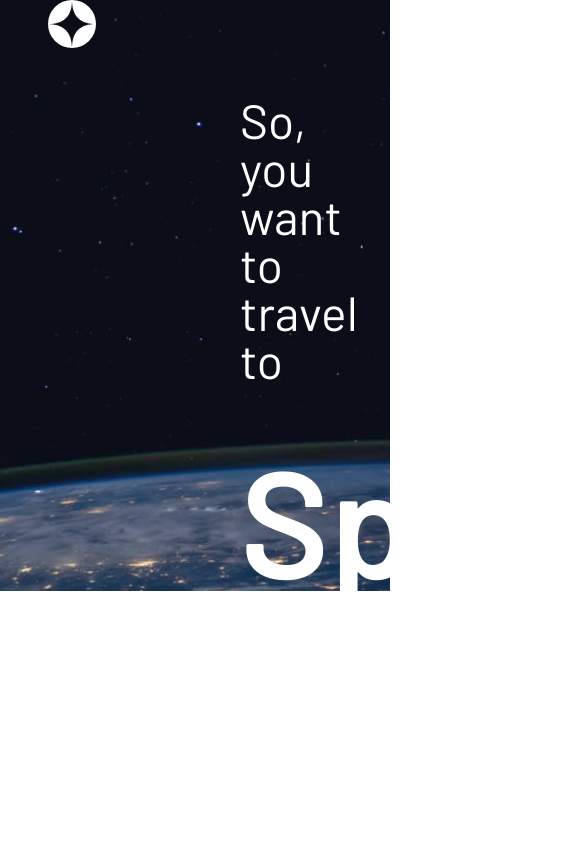
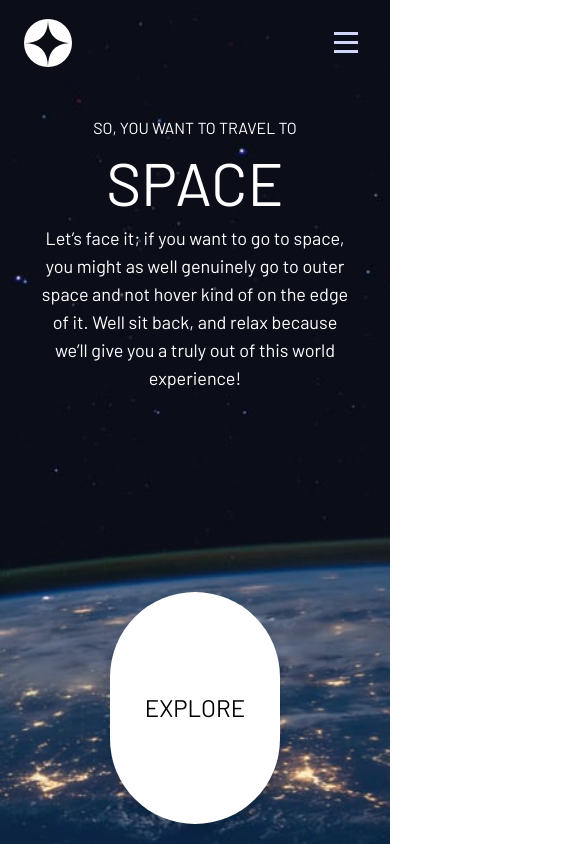
Before and after one commit to emanuel-ra/Space-tourism-website, a React (Vite) app: page / in a window 390 px wide. Shown: the top 844 px of the page, 585 px wide, since content can reach past the window. Built offline with nearby package versions, Linux system fonts and the light colour scheme; a web font is replaced by a local one.

Commit message:
home page created and mobile menu

```diff
--- a/src/App.jsx
+++ b/src/App.jsx
@@ -7,12 +7,13 @@ import Home from "./Home";
 import Destination from "./Destination";
 import Crew from "./Crew";
 import Technology from "./Technology";
-
+import Aside from "./components/Aside";
 function App() {
   return (
     <>
       <main>
         <Header/>
+        <Aside />
         <Routes>
           <Route path="/" element={<Home />} />
           <Route path="/destination" element={<Destination />} />
--- a/src/Home.jsx
+++ b/src/Home.jsx
@@ -2,7 +2,7 @@ import Body from './Home/Body'
 
 function Home() {
   return (
-    <section className={`background-home min-w-full min-h-full flex justify-center items-end`}>
+    <section className={`background-home min-w-full min-h-screen flex justify-center lg:items-end`}>
       <Body />
     </section>
   )
--- a/src/Home/Body.jsx
+++ b/src/Home/Body.jsx
@@ -2,22 +2,26 @@ import React from "react";
 
 function Body() {
   return (
-    <article className="w-full grid grid-cols-1 lg:grid-cols-2 p-24 h-[70vh] font-barlow">
-      <article className="text-white pl-36 space-y-5">
-        <h1 className="text-5xl font-light">So, you want to travel to</h1>
-        <h2 className="text-[9.5rem] font-semibold">Space</h2>
-        <blockquote className="text-lg">
-          Let’s face it; if you want to go to space, you might as <br />
-          well genuinely go to outer space and not hover kind of <br />
-          on the edge of it. Well sit back, and relax because we’ll <br />
+    <article className="w-full grid grid-cols-1 lg:grid-cols-2 px-10 py-5 lg:p-24 lg:h-[70vh] font-barlow text-center lg:text-left mt-24 lg:mt-0">
+
+      <article className="flex flex-col text-white space-y-3 md:mt-24 lg:pl-36 lg:space-y-5 lg:justify-start ">
+        <h1 className="text-1xl md:text-4xl lg:text-5xl font-light uppercase">So, you want to travel to</h1>
+        <h2 className="text-6xl md:text-[9.5rem] uppercase">Space</h2>
+
+        <blockquote className="text-lg  md:w-1/2 md:mx-auto lg:mx-0 lg:w-[60%]">
+          Let’s face it; if you want to go to space, you might as
+          well genuinely go to outer space and not hover kind of
+          on the edge of it. Well sit back, and relax because we’ll
           give you a truly out of this world experience!
         </blockquote>
       </article>
+
       <article className="flex items-center justify-center">
-        <div className="flex items-center rounded-full justify-center w-[40%] h-[70%] p-10 hover:bg-white/25 hover:backdrop-blur-sm">
-            <button className="bg-white h-full w-full  rounded-full text-4xl shadow-lg">Explore</button>
+        <div className="flex items-center rounded-full w-[55%] h-[100%] md:w-[40%] md:h-[90%] lg:w-[40%] lg:h-[70%] lg:p-10 hover:bg-white/25 hover:backdrop-blur-sm ">
+            <button className="bg-white h-full w-full  rounded-full text-2xl  md:text-4xl shadow-lg uppercase">Explore</button>
         </div>
       </article>
+
     </article>
   );
 }
--- /dev/null
+++ b/src/components/Aside.jsx
@@ -0,0 +1,46 @@
+import { NavLink } from "react-router-dom";
+import {routes} from "../data/menu"
+import close from "../assets/shared/icon-close.svg";
+
+function Aside() {
+  return (
+    <>
+        <aside id="side_mobile_menu" className="w-[65%] min-h-screen absolute bg-white/10 backdrop-blur-md right-0 transition-all ease-in-out duration-150 hidden">
+            <section className="w-full flex justify-end p-6">
+                <button onClick={
+                        () => {
+                            let sideMenu = document.getElementById('side_mobile_menu');
+                            sideMenu.classList.toggle('hidden')
+                        }
+                    }>
+                    <img src={close} alt="" />
+                </button>
+            </section>
+            <ul className="flex flex-col">
+                {routes.map((route, index) => (
+                    <li key={index.toString()} className="h-12 lg:h-24">
+                    <NavLink
+                        id="nav_link_mobile"
+                        to={route.path}
+                        end
+                        className={({ isActive }) =>
+                        isActive ? "is-active-mobile" : undefined
+                        }
+                        onClick={
+                            () => {
+                                let sideMenu = document.getElementById('side_mobile_menu');
+                                sideMenu.classList.toggle('hidden')
+                            }
+                        }
+                    >
+                        {route.text}
+                    </NavLink>
+                    </li>
+                ))}
+            </ul>
+        </aside>
+    </>
+  )
+}
+
+export default Aside
--- a/src/components/Header.jsx
+++ b/src/components/Header.jsx
@@ -1,44 +1,51 @@
-import {NavLink } from "react-router-dom";
+import { NavLink } from "react-router-dom";
 import Logo from "../assets/shared/logo.svg";
 import hamburger from "../assets/shared/icon-hamburger.svg";
 
-const routes  = [
-    {'path':'/' ,'text': '00 HOME'} ,
-    {'path':'/destination' ,'text': '01 DESTINATION'}  ,
-    {'path':'/crew' ,'text': '02 CREW'}  ,
-    {'path':'/technology' ,'text': '03 TECHNOLOGY'} ,
-  ]
+
+import {routes} from "../data/menu"
+
 
 
 function Header() {
-
   return (
     <header className="min-w-full absolute justify-between items-center flex lg:p-10">
-
-      <section className="w-1/2 flex justify-between items-center relative pl-12">
+      <section className="w-1/2 flex justify-between items-center relative pl-6 lg:pl-12">
         <img src={Logo} alt="Logo" />
-        <span className="hidden lg:block h-1 w-[90%] border-b-2 absolute -right-24 z-10"></span>
+        <span className="hidden h-1 w-[90%] border-b-[1px] absolute -right-20 z-10 lg:block"></span>
       </section>
 
-      <nav className="bg-white/25 w-10/12 lg:w-1/2 hidden md:flex md:justify-center md:backdrop-blur-sm">
+      <nav className="bg-white/25 w-10/12 hidden md:flex md:justify-center md:backdrop-blur-sm lg:w-1/2">
         <ul className="flex space-x-4">
-          {routes.map((route,index) => (
+          {routes.map((route, index) => (
             <li key={index.toString()} className="h-24">
               <NavLink
                 id="nav_link"
                 to={route.path}
                 end
-                className={({ isActive }) => isActive ? "is-active" : undefined}
+                className={({ isActive }) =>
+                  isActive ? "is-active" : undefined
+                }
               >
                 {route.text}
               </NavLink>
             </li>
           ))}
-          <a href="" className="blockh-full flex justify-center items-center p-4 md:hidden">
-            <img src={hamburger} alt="mobile menu" />
-          </a>
         </ul>
       </nav>
+
+      <section className="p-4 relative md:hidden">
+        <button className="blockh-full flex justify-center items-center p-4" onClick={
+          () => {
+            let sideMenu = document.getElementById('side_mobile_menu');
+            sideMenu.classList.toggle('hidden')
+          }
+        }>
+          <img src={hamburger} alt="mobile menu" />
+        </button>
+      </section>
+
+
     </header>
   );
 }
--- /dev/null
+++ b/src/data/menu.js
@@ -0,0 +1,6 @@
+export const routes = [
+    { path: "/", text: "00 HOME" },
+    { path: "/destination", text: "01 DESTINATION" },
+    { path: "/crew", text: "02 CREW" },
+    { path: "/technology", text: "03 TECHNOLOGY" },
+  ];
--- a/src/index.css
+++ b/src/index.css
@@ -3,15 +3,22 @@
 @tailwind utilities;
 
 @layer base{
-  main{  }
+  *{ }
+  main{ }
 }
 
 @layer components{
+  #nav_link_mobile{
+    @apply block text-white w-full pl-8 text-lg font-normal hover:border-l-4 hover:border-white/25
+  }
   #nav_link{
-    @apply block h-full flex items-center text-white font-normal
+    @apply block h-full flex items-center text-white font-normal hover:border-b-4 hover:border-white/25
   }
-  nav a.is-active{
+  #nav_link.is-active{
     @apply border-b-4 border-white
+  }
+  #nav_link_mobile.is-active-mobile{
+    @apply border-l-4 border-white
   }
   .background-home{
     @apply bg-cover bg-[url('./assets/home/background-mobile.jpg')] md:bg-[url('./assets/home/background-tablet.jpg')] lg:bg-[url('./assets/home/background-desktop.jpg')]
--- a/vite.config.js
+++ b/vite.config.js
@@ -1,7 +1,7 @@
-import { defineConfig } from 'vite'
-import react from '@vitejs/plugin-react'
+import { defineConfig } from "vite";
+import react from "@vitejs/plugin-react";
 
 // https://vitejs.dev/config/
 export default defineConfig({
   plugins: [react()]
-})
+});
```
